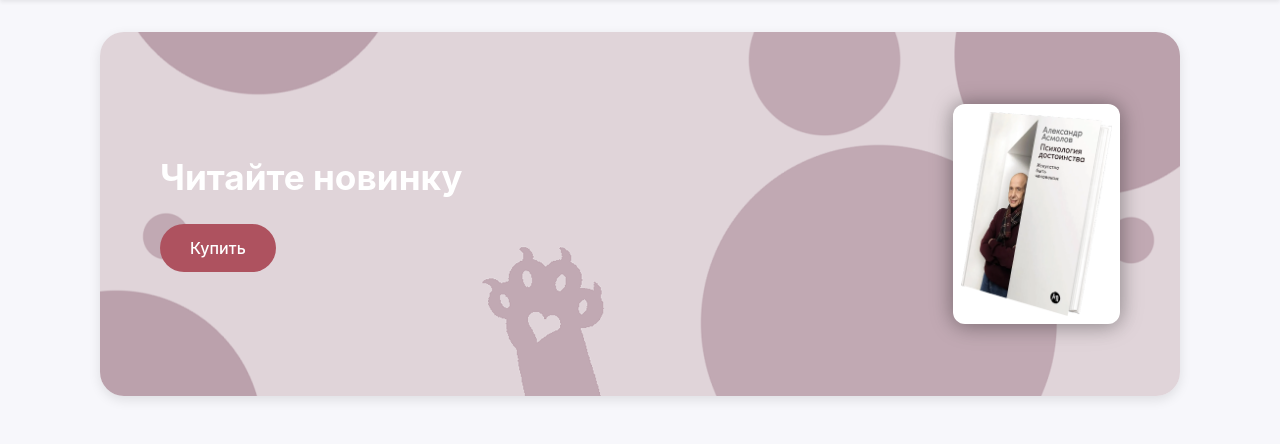
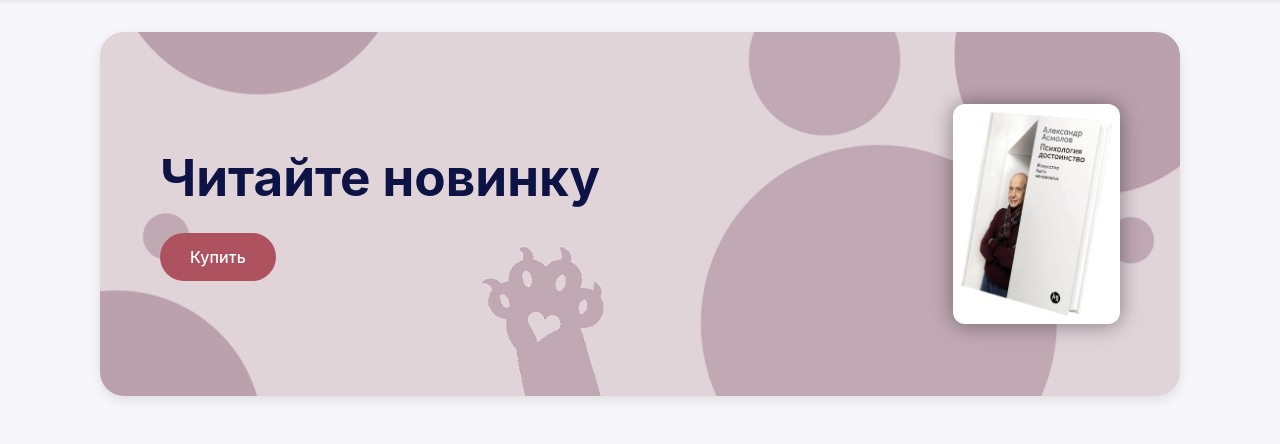
Before and after one commit to Tables4w/BooksWebShop, a Django app: page /main/ in a window 1280 px wide. Shown: the part 81-525 px from the top of the page. Run offline with Django 5.2, Linux system fonts and the light colour scheme; data that the repository does not hold is empty.

Commit message:
Update style.css

```diff
--- a/mbooks/static/css/style.css
+++ b/mbooks/static/css/style.css
@@ -333,9 +333,10 @@ footer .contact-row .footer-icon {
 }
 
 .banner-text h2 {
-  font-size: 2.2rem;
+  font-size: 3.2rem;
   font-weight: bold;
   margin-bottom: 25px;
+  color:#0e1346;
 }
 
 .banner-image {
```
